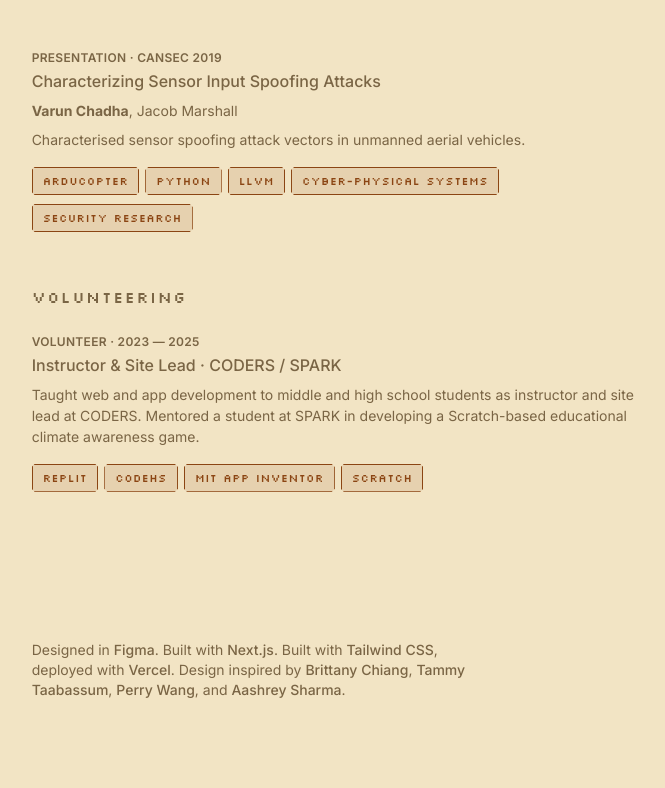
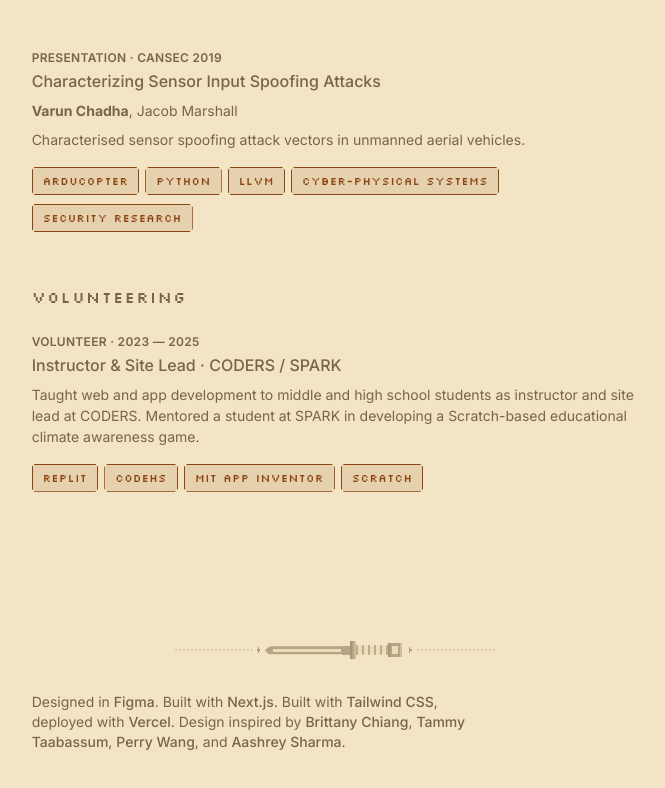
Before and after one commit to vchadha/portfolio, a Next.js app: page / in a window 1280 px wide. Shown: the part 4611-5399 px from the top of the page, without its empty margins (593-1258 px from the left). Built offline with nearby package versions, Linux system fonts and the light colour scheme.

Commit message:
Add sword divider above footer

```diff
--- a/src/app/page.tsx
+++ b/src/app/page.tsx
@@ -35,6 +35,7 @@ export default function Home() {
             <Experience />
             <PixelDivider />
             <Projects />
+            <PixelDivider />
             <Footer />
           </main>
         </div>
```
